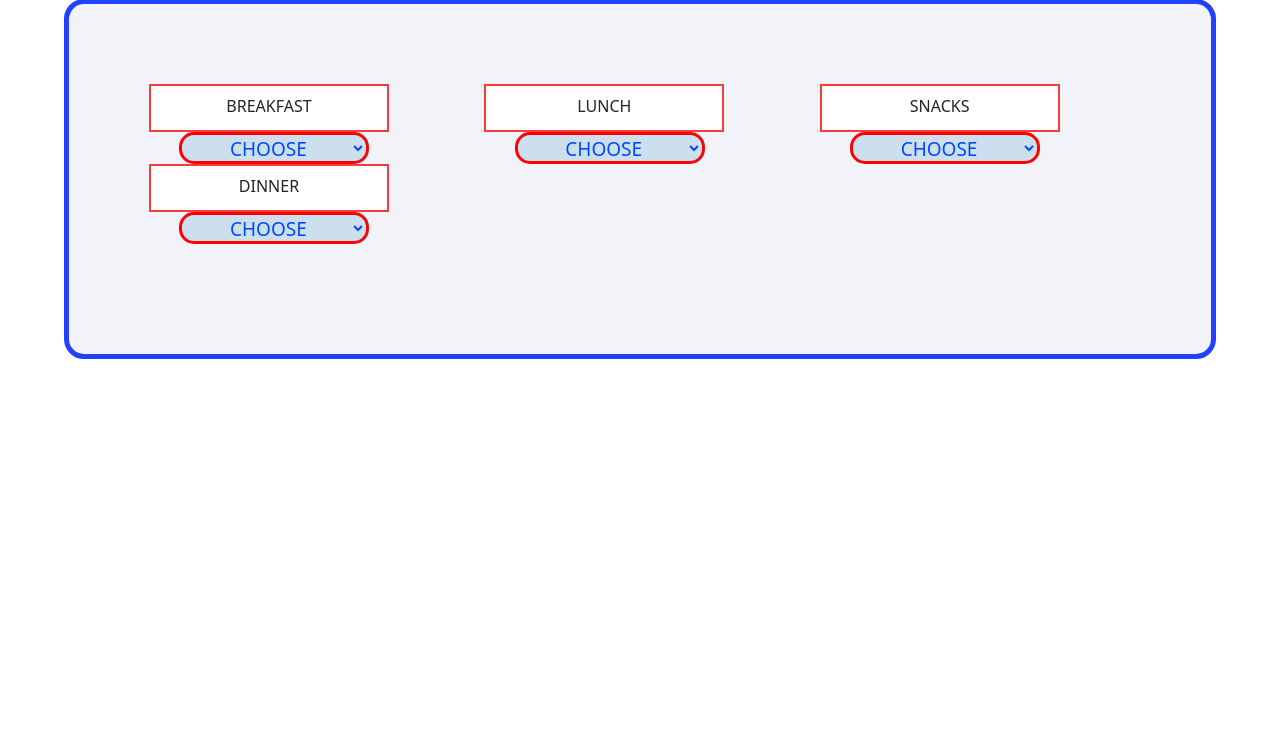
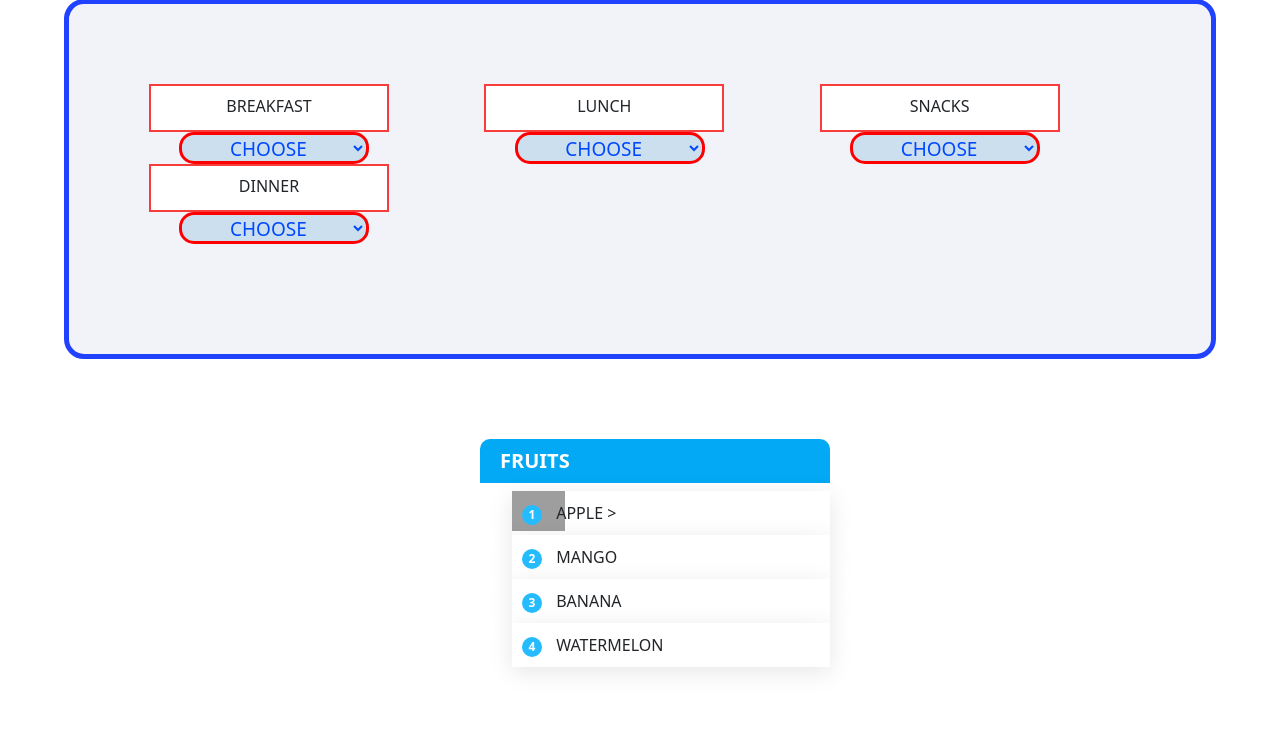
Before and after one commit to Vaishnavi0805/Diet-Plan-Maker, a Flask app: template templates/output.html in a window 1280 px wide. Shown: the part 493-1240 px from the top of the page. Before the commit the page ends 852 px from the top, so only its background shows below. Run offline with Flask 2, Linux system fonts and the light colour scheme; the template is opened without the code that fills it: most values are stand-ins (such as "Sample title", 1, 10 or a date in 2020); some libraries are stand-ins or nearby versions; grey boxes are pictures that could not be loaded.

```diff
--- a/static/styles/style2.css
+++ b/static/styles/style2.css
@@ -1,6 +1,16 @@
 * {
     margin: 0px;
+    padding: 0px;
 
+
+
+}
+.body{
+    display: flex;
+    justify-content: center;
+    align-items: center;
+    min-height: 100vh;
+    background: #f6f6f6;
 
 }
 
@@ -92,3 +102,68 @@
        text-align: center;
        border-radius: 15px;
        border: 3px solid rgb(255, 0, 0);
+}
+
+.box{
+    width: 350px;
+    margin-left: 30em;
+    margin-bottom: 5em;
+    border-top-left-radius: 10px;
+    border-top-right-radius: 10px;
+}
+.box h2{
+    color: #fff;
+    background: #03a9f4;
+    padding: 10px 20px;
+    font-size: 20px;
+    font-weight: 700;
+    border-top-left-radius: 10px;
+    border-top-right-radius: 10px;
+}
+.box ul
+{
+position: relative;
+background: #fff;
+}
+.box ul li{
+    list-style: none;
+    padding: 10px;
+    width: 100%;
+    background:#fff;
+    box-shadow: 0 5px 25px rgba(0,0,0,.1);
+    transition:transform 0.5;
+}
+.box ul:hover{
+
+    }
+.box ul li:hover
+{
+    transform: scale(1.1);
+    z-index: 100;
+    background: #25bcff;
+    box-shadow: 0 5px 25px rgba(0,0,0,.2);
+    color: #fff;
+    opacity:2;
+}
+
+.box ul li span
+{
+    width: 20px;
+    height: 20px;
+    text-align: center;
+    line-height: 20px;
+    background:#25bcff;
+    color:#fff;
+    display:inline-block;
+    border-radius:50%;
+    margin-right:10px;
+    font-size: 12px;
+    font-weight: 600;
+    transform: translateY(0px);
+
+}
+.box ul li:hover span{
+
+    background:#fff;
+    color:#25bcff;
+}
--- a/templates/output.html
+++ b/templates/output.html
@@ -125,7 +125,19 @@
          </div>
         </div>
 
+      <div class="box">
+        <H2>FRUITS</H2>
+        <ul>
+          <li style="background-image: url(https://www.collinsdictionary.com/images/full/apple_158989157.jpg);background-size: auto 40px; background-repeat: no-repeat;"> <span> 1</span> APPLE  ></li>
+          <li> <span> 2</span> MANGO</li>
+          <li> <span> 3</span> BANANA</li>
+          <li> <span> 4</span> WATERMELON</li>
 
+
+
+        </ul>
+
+      </div>
 
 
 
```
Also changed, not shown: templates/index.html (+5 -5 lines).
